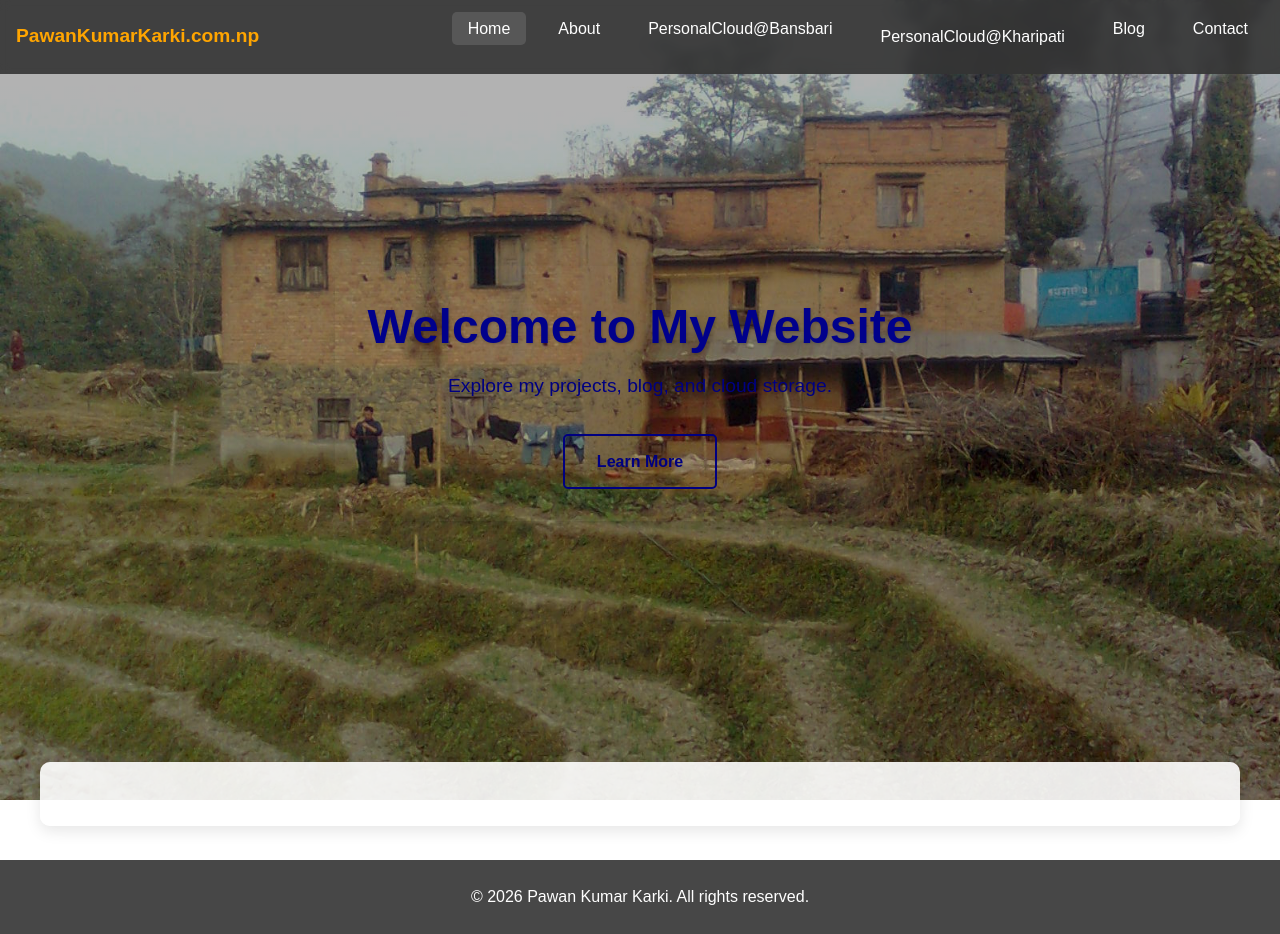
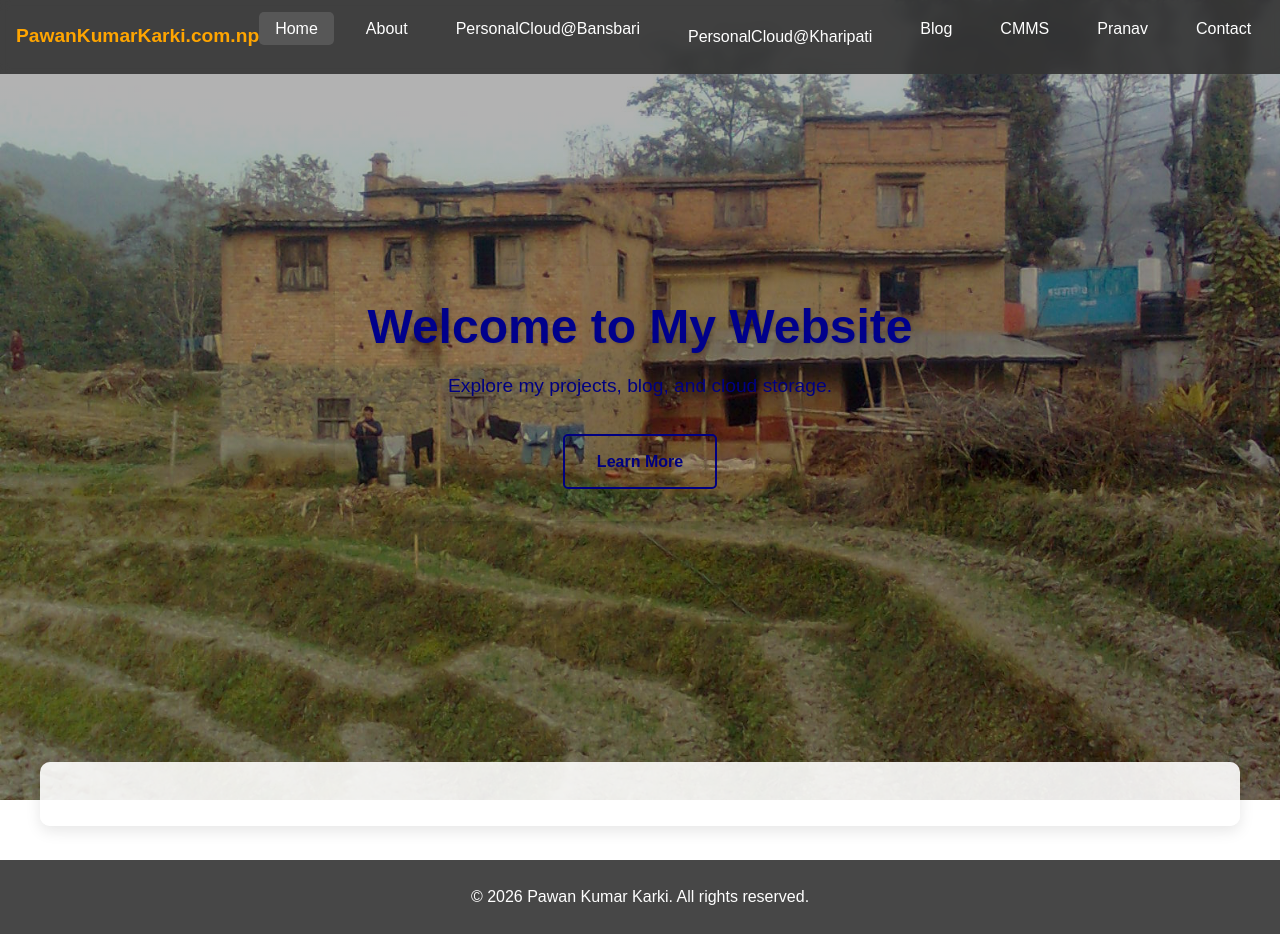
Before and after one commit to pawankumarkarki/website, a plain HTML site: page index.html in a window 1280 px wide. Drawn offline with Linux system fonts and the light colour scheme.

Commit message:
Add CMMS and Pranav links to nav bar
Co-Authored-By: Claude Sonnet 5 <noreply@anthropic.com>
Claude-Session: https://claude.ai/code/session_01W5wgTjq3xevBDF96hxt4ob

```diff
--- a/index.html
+++ b/index.html
@@ -31,6 +31,8 @@
             <li><a href="https://pawankumarkarki.com.np" class="nav-link" target="_blank" rel="noopener noreferrer">PersonalCloud@Bansbari</a></li>
             <li><a href="https://pkkarki.com.np" class="nav-links" target="_blank" rel="noopener noreferrer">PersonalCloud@Kharipati</a></li>
             <li><a href="https://pawankumarkarki.blogspot.com" class="nav-link" target="_blank" rel="noopener noreferrer">Blog</a></li>
+            <li><a href="https://cmms.pkkarki.com.np" class="nav-link" target="_blank" rel="noopener noreferrer">CMMS</a></li>
+            <li><a href="https://pranav.pkkarki.com.np" class="nav-link" target="_blank" rel="noopener noreferrer">Pranav</a></li>
             <li><a href="contact.html" class="nav-link">Contact</a></li>
         </ul>
     </nav>
```
Also changed, not shown: about.html (+2 -0 lines).
